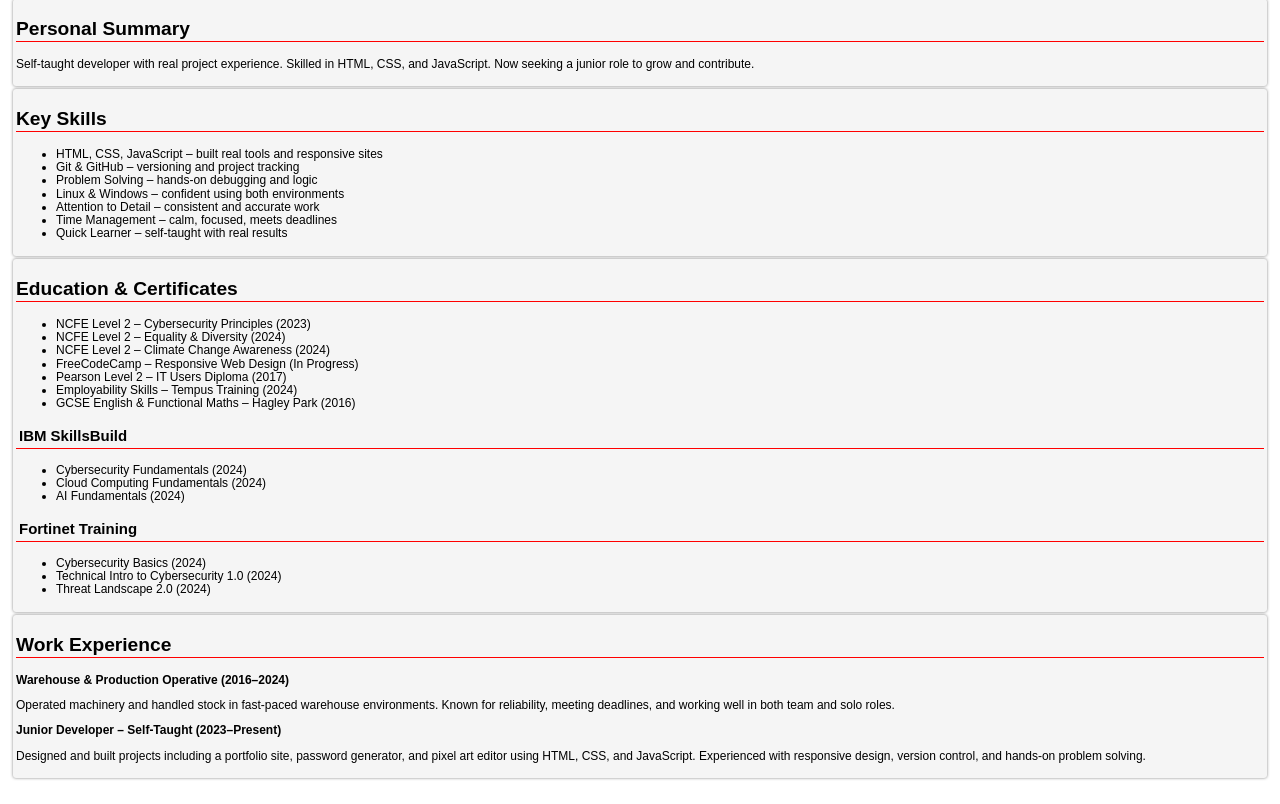
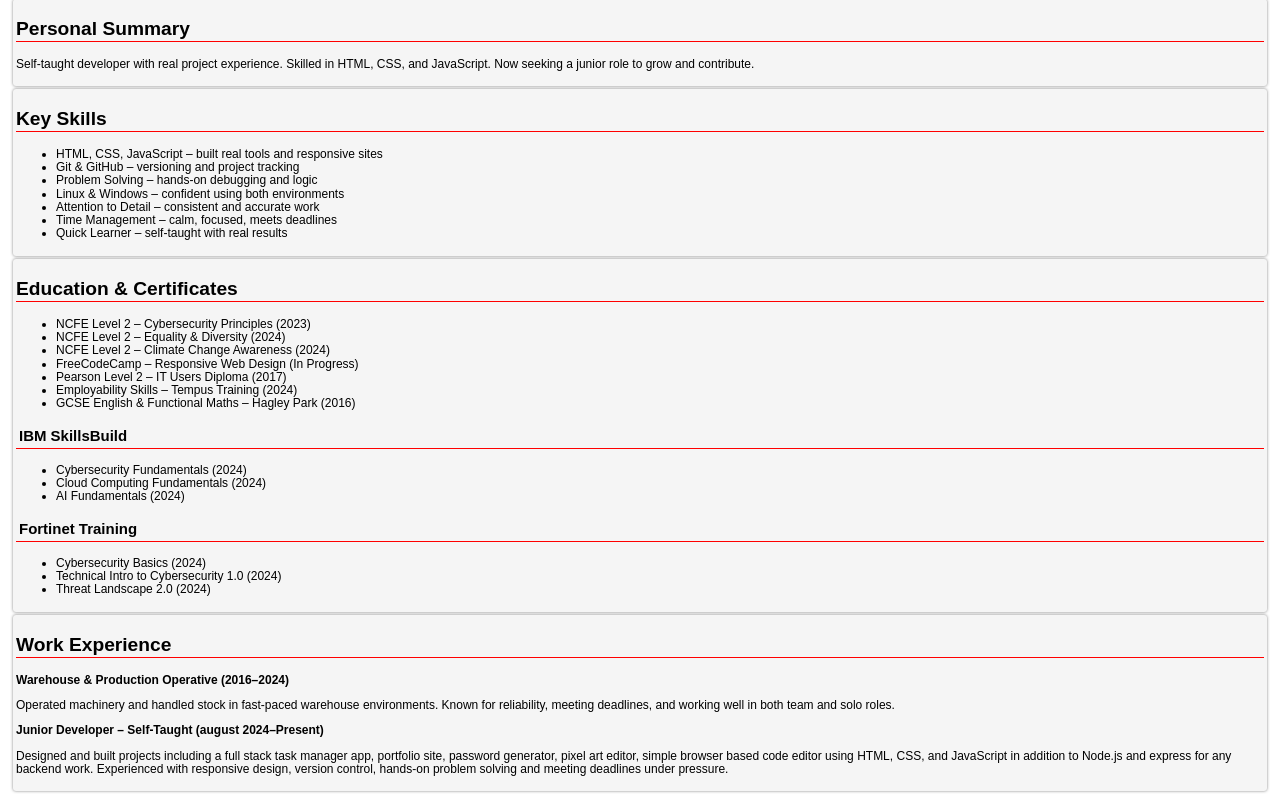
Before and after one commit to SUDO-j182/cv-page, a plain HTML site: page index.html in a window 1280 px wide. Shown: the part 96-900 px from the top of the page. Drawn offline with Linux system fonts and the light colour scheme; a web font is replaced by a local one.

Commit message:
Updated CV to reflect current progress

```diff
--- a/index.html
+++ b/index.html
@@ -1,5 +1,7 @@
 <!DOCTYPE html>
 <html lang="en">
+
+        <!--HEAD AND METADATA-->
   <head>
     <link rel="stylesheet" href="styles.css">
     <meta charset="UTF-8">
@@ -9,21 +11,25 @@
     <title>Jai's CV</title>
   </head>
   <body>
-    <header id="Header">
-  <h1>Junior Developer</h1>
-  <p>Location: UK</p>
-  <a href="https://drive.google.com/file/d/15Hjc2kL_wsCaFII1Nfnp2Zq8cE6SZTuA/view?usp=drivesdk">
+                      <!--HEADER START-->
+  <header id="Header">
+    <h1>Junior Developer</h1>
+    <p>Location: UK</p>
+    <a href="https://drive.google.com/file/d/15Hjc2kL_wsCaFII1Nfnp2Zq8cE6SZTuA/view?usp=drivesdk">
     <button>Download CV</button>
   </a>
-</header>
-
+           <!--HEADER END-->
+  </header>
+        <!--MAIN START-->
+  <main>
+                                  <!--prof-profile -->
 <section id="professional-profile">
   <h2>Personal Summary</h2>
   <p>
     Self-taught developer with real project experience. Skilled in HTML, CSS, and JavaScript. Now seeking a junior role to grow and contribute.
   </p>
 </section>
-
+                         <!--key skills-->
 <section id="key-skills">
   <h2>Key Skills</h2>
   <ul>
@@ -36,7 +42,7 @@
     <li>Quick Learner – self-taught with real results</li>
   </ul>
 </section>
-
+                                       <!--education/certificates-->
    <section id="education-certificates">
   <h2>Education & Certificates</h2>
   <ul>
@@ -63,7 +69,7 @@
     <li>Threat Landscape 2.0 (2024)</li>
   </ul>
 </section>
-
+                                  <!--work experience-->
     <section id="work-experience">
   <h2>Work Experience</h2>
 
@@ -72,11 +78,13 @@
     Operated machinery and handled stock in fast-paced warehouse environments. Known for reliability, meeting deadlines, and working well in both team and solo roles.
   </p>
 
-  <p><strong>Junior Developer – Self-Taught (2023–Present)</strong></p>
+  <p><strong>Junior Developer – Self-Taught (august 2024–Present)</strong></p>
   <p>
-    Designed and built projects including a portfolio site, password generator, and pixel art editor using HTML, CSS, and JavaScript. Experienced with responsive design, version control, and hands-on problem solving.
+    Designed and built projects including a full stack task manager app, portfolio site, password generator, pixel art editor, simple browser based code editor using HTML, CSS, and JavaScript in addition to Node.js and express for any backend work. Experienced with responsive design, version control, hands-on problem solving and meeting deadlines under pressure.
   </p>
 </section>
 
+      <!--MAIN END-->
+</main>
   </body>
 </html>
```
